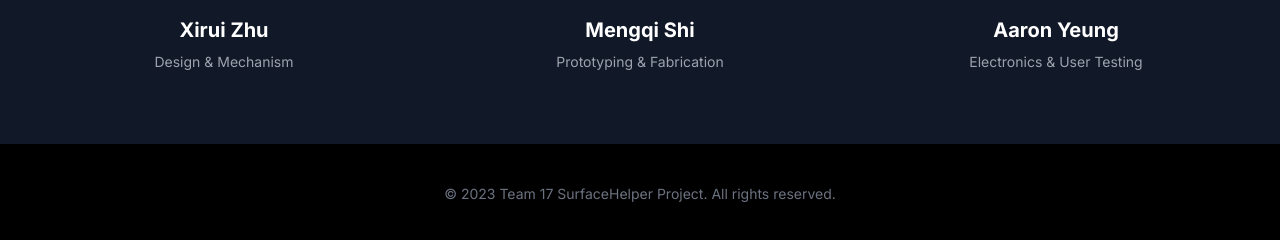
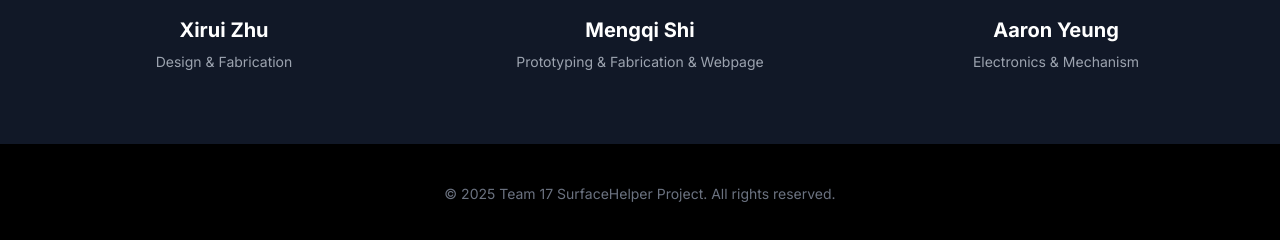
Before and after one commit to MengqiS21/surface-helper-team-17, a plain HTML site: page index.html in a window 1280 px wide. Shown: the part 4961-5201 px from the top of the page. Drawn offline with nearby package versions, Linux system fonts and the light colour scheme.

Commit message:
Update team member roles and adjust copyright year in footer

```diff
--- a/index.html
+++ b/index.html
@@ -358,17 +358,17 @@
                 <div class="p-6">
                     <div class="w-24 h-24 bg-gray-700 rounded-full mx-auto mb-4 flex items-center justify-center text-2xl font-bold">XZ</div>
                     <h3 class="text-xl font-bold">Xirui Zhu</h3>
-                    <p class="text-sm text-gray-400 mt-2">Design & Mechanism</p>
+                    <p class="text-sm text-gray-400 mt-2">Design & Fabrication</p>
                 </div>
                 <div class="p-6">
                     <div class="w-24 h-24 bg-gray-700 rounded-full mx-auto mb-4 flex items-center justify-center text-2xl font-bold">MS</div>
                     <h3 class="text-xl font-bold">Mengqi Shi</h3>
-                    <p class="text-sm text-gray-400 mt-2">Prototyping & Fabrication</p>
+                    <p class="text-sm text-gray-400 mt-2">Prototyping & Fabrication & Webpage</p>
                 </div>
                 <div class="p-6">
                     <div class="w-24 h-24 bg-gray-700 rounded-full mx-auto mb-4 flex items-center justify-center text-2xl font-bold">AY</div>
                     <h3 class="text-xl font-bold">Aaron Yeung</h3>
-                    <p class="text-sm text-gray-400 mt-2">Electronics & User Testing</p>
+                    <p class="text-sm text-gray-400 mt-2">Electronics & Mechanism</p>
                 </div>
             </div>
         </div>
@@ -376,7 +376,7 @@
 
     <!-- Footer -->
     <footer class="bg-black text-gray-500 py-10 text-center text-sm">
-        <p>&copy; 2023 Team 17 SurfaceHelper Project. All rights reserved.</p>
+        <p>&copy; 2025 Team 17 SurfaceHelper Project. All rights reserved.</p>
     </footer>
 
 </body>
```
